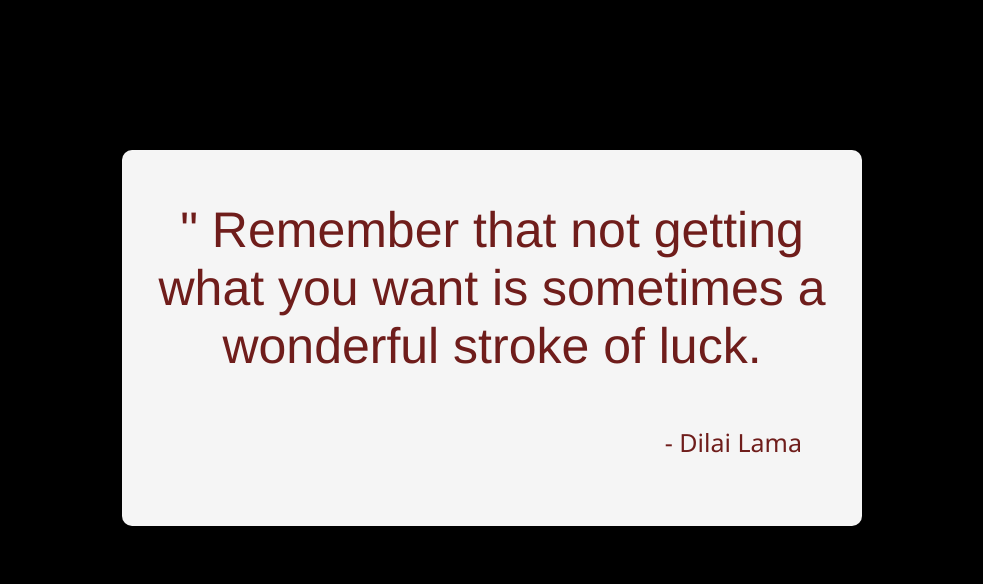
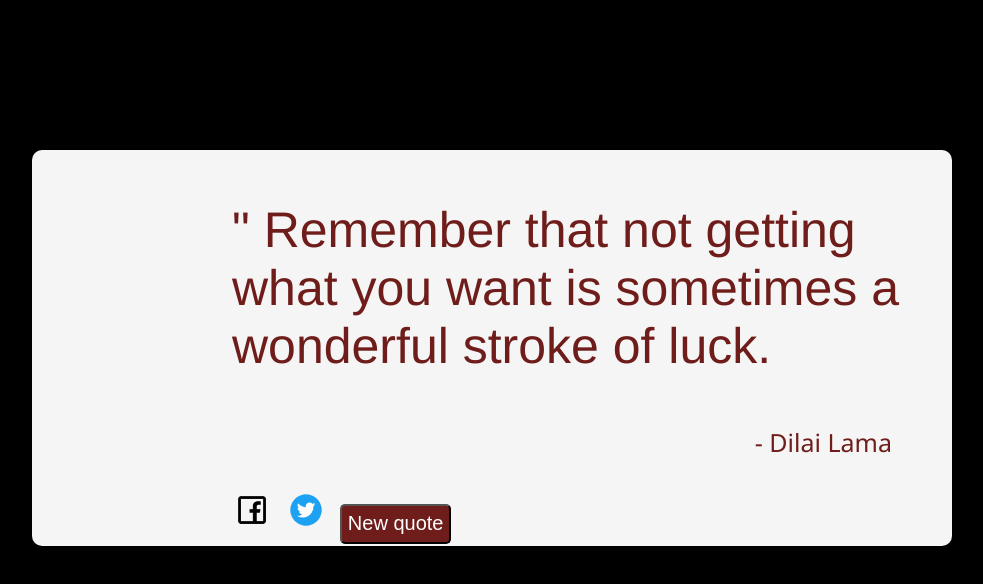
Before and after one commit to waithakan/quote-machine, a plain HTML site: page index.html in a window 1280 px wide. Shown: the whole page, without its empty margins (148-1131 px from the left). Drawn offline with Linux system fonts and the light colour scheme.

Commit message:
modification

```diff
--- a/index.html
+++ b/index.html
@@ -11,6 +11,9 @@
     <div class="p1">
     <p>" Remember that not getting what you want is sometimes a wonderful stroke of luck.</p>
     <p  id="second">- Dilai Lama</p>
+    <img id="img" src="/images/facebook.png" alt="fb">
+    <img id="img" src="/images/twitter.png" alt="tw">
+    <button id="btn">New quote</button>
 </div>
 
     <p class="p2"></p>>By Waithaka</p>
--- a/styles.css
+++ b/styles.css
@@ -4,12 +4,11 @@ background-color: black;}
 .p1 {
     color:#6f1d1b;
     background-color:whitesmoke;
-    text-align: center;
     margin: auto;
     margin-top: 150px;
     height: 375px;
     font-size: 50px;
-    padding: 1px 20px 0 20px;
+    padding: 1px 20px 20px 200px;
     border-radius: 10px;
     font-family:'Franklin Gothic Medium', 'Arial Narrow', Arial, sans-serif;
     width: 700px;
@@ -25,3 +24,15 @@ background-color: black;}
     text-align: end;
     margin-right: 40px;
 }
+#img {
+    width: 40px;
+    text-align:right;
+}
+#btn {
+    background-color: #6f1d1b;
+    color: white;
+    font-size: 20px;
+    height: 40px;
+    border-radius: 5px;
+    text-align: end;
+}
```
